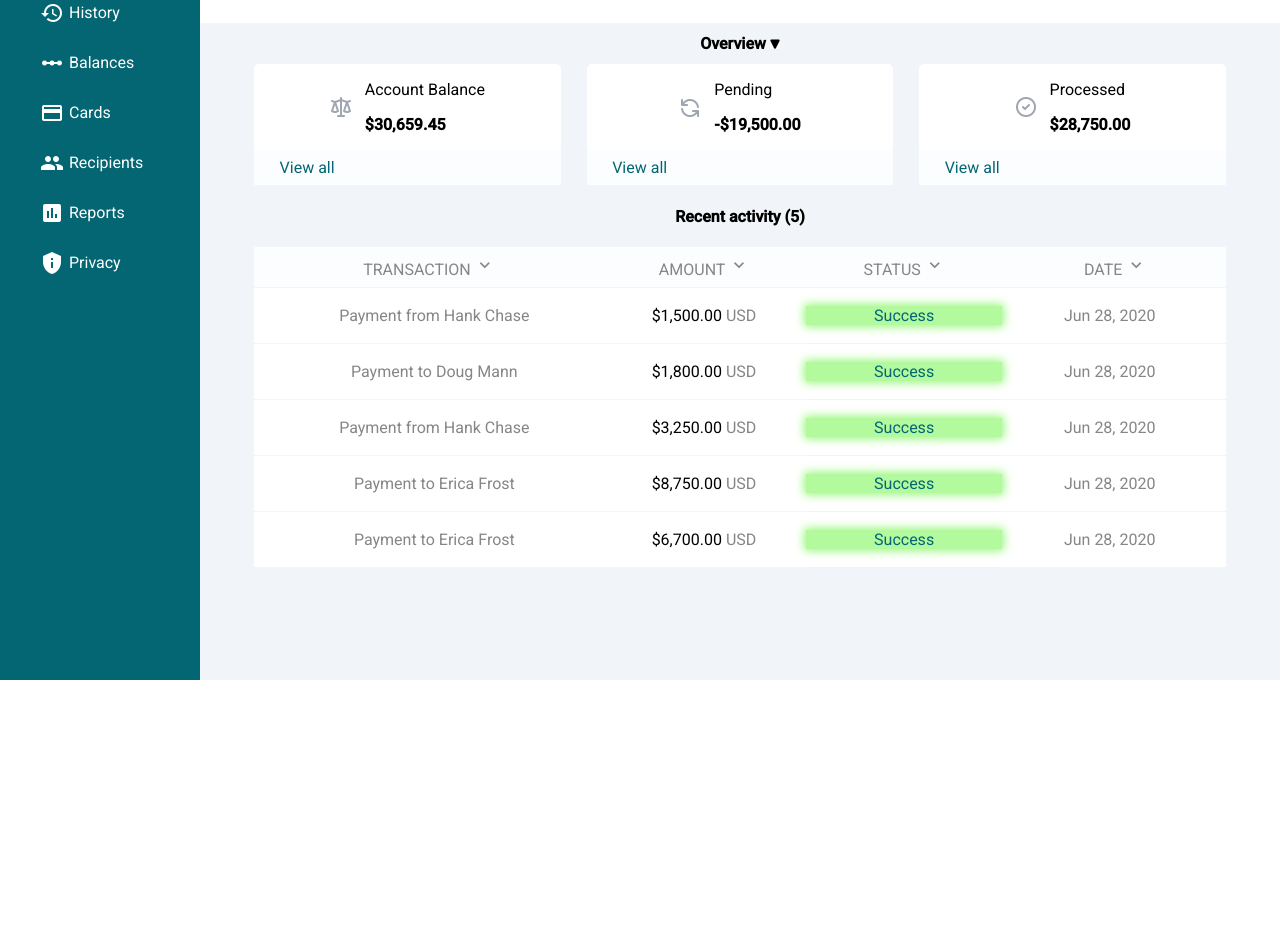
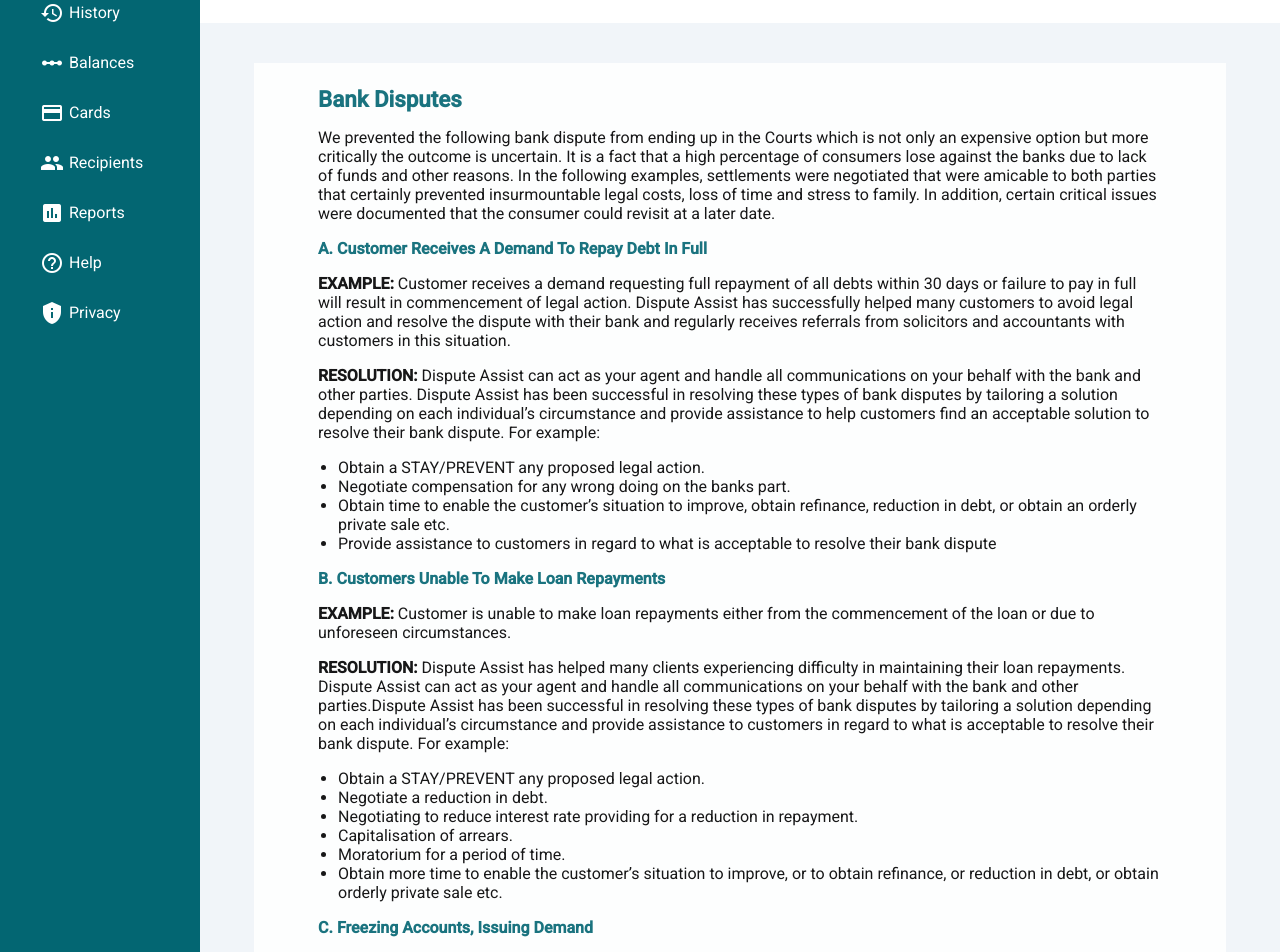
Before and after one commit to WojciechxFalkowski/paymentApp, an Angular app: page /help in a window 1280 px wide. Shown: the part 120-1072 px from the top of the page. Before the commit the page ends 800 px from the top, so only its background shows below. Built offline with nearby package versions, Linux system fonts and the light colour scheme.

Commit message:
adddispute component in help, update help component

```diff
--- a/src/app/app.module.ts
+++ b/src/app/app.module.ts
@@ -23,6 +23,8 @@
 import { FormsModule, ReactiveFormsModule } from '@angular/forms';
 import { ReportsComponent } from './reports/reports.component';
 import { PrivacyComponent } from './privacy/privacy.component';
+import { HelpComponent } from './help/help.component';
+import { DisputeComponent } from './help/dispute/dispute.component';
 @NgModule({
   declarations: [
     AppComponent,
@@ -42,6 +44,8 @@
     AddContactComponent,
     ReportsComponent,
     PrivacyComponent,
+    HelpComponent,
+    DisputeComponent,
   ],
   imports: [
     BrowserModule,
@@ -57,7 +61,7 @@
       { path: 'recipients/add', component: AddContactComponent },
       { path: 'reports', component: ReportsComponent },
       { path: 'settings', component: RecentActivityComponent },
-      { path: 'help', component: RecentActivityComponent },
+      { path: 'help', component: HelpComponent },
       { path: 'privacy', component: PrivacyComponent },
     ]),
     FormsModule,
--- /dev/null
+++ b/src/app/help/dispute/dispute.component.css
@@ -0,0 +1,11 @@
+.dispute__h2 {
+  font-size: 1rem;
+  color: #036672;
+}
+
+.dispute__span {
+  font-weight: bold;
+}
+.dispute__ul {
+  padding-inline-start: 20px;
+}
--- /dev/null
+++ b/src/app/help/dispute/dispute.component.html
@@ -0,0 +1,8 @@
+<div class="dispute" *ngIf="dispute.titleLetter">
+  <h2 class="dispute__h2"><span class="dispute__span">{{dispute.titleLetter}}. </span>{{dispute.title}}</h2>
+  <p class="dispute__p"><span class="dispute__span">EXAMPLE: </span>{{dispute.example}}</p>
+  <p class="dispute__p"><span class="dispute__span">RESOLUTION: </span>{{dispute.resolution}}</p>
+  <ul class="dispute__ul" *ngIf="dispute.ul.li[0]">
+    <li class="dispute__li" *ngFor="let li of dispute.ul.li">{{li}}</li>
+  </ul>
+</div>
--- /dev/null
+++ b/src/app/help/dispute/dispute.component.ts
@@ -0,0 +1,13 @@
+import { Component, OnInit, Input } from '@angular/core';
+import { Dispute } from './../../models/dispute';
+@Component({
+  selector: 'app-dispute',
+  templateUrl: './dispute.component.html',
+  styleUrls: ['./dispute.component.css'],
+})
+export class DisputeComponent implements OnInit {
+  @Input() dispute: Dispute;
+  constructor() {}
+
+  ngOnInit(): void {}
+}
--- /dev/null
+++ b/src/app/help/help.component.css
@@ -0,0 +1,12 @@
+.help {
+  box-sizing: border-box;
+  width: 90%;
+  background-color: white;
+  padding: 1vh 5vw;
+  margin: 5vh auto;
+  opacity: 0.9;
+}
+.help__h1 {
+  font-size: 1.4rem;
+  color: #036672;
+}
--- /dev/null
+++ b/src/app/help/help.component.html
@@ -0,0 +1,9 @@
+<div class="help">
+  <h1 class="help__h1">Bank Disputes</h1>
+  <p class="help__p">We prevented the following bank dispute from ending up in the Courts which is not only an expensive
+    option but more critically the outcome is uncertain. It is a fact that a high percentage of consumers lose against
+    the banks due to lack of funds and other reasons. In the following examples, settlements were negotiated that were
+    amicable to both parties that certainly prevented insurmountable legal costs, loss of time and stress to family. In
+    addition, certain critical issues were documented that the consumer could revisit at a later date.</p>
+  <app-dispute *ngFor="let disupute of disputes" [dispute]="disupute"></app-dispute>
+</div>
--- /dev/null
+++ b/src/app/help/help.component.ts
@@ -0,0 +1,86 @@
+import { Component, OnInit } from '@angular/core';
+import { Dispute } from './../models/dispute';
+@Component({
+  selector: 'app-help',
+  templateUrl: './help.component.html',
+  styleUrls: ['./help.component.css'],
+})
+export class HelpComponent implements OnInit {
+  disputes: Array<Dispute> = [
+    {
+      titleLetter: 'A',
+      title: 'Customer Receives A Demand To Repay Debt In Full',
+
+      example:
+        'Customer receives a demand requesting full repayment of all debts within 30 days or failure to pay in full will result in commencement of legal action. Dispute Assist has successfully helped many customers to avoid legal action and resolve the dispute with their bank and regularly receives referrals from solicitors and accountants with customers in this situation.',
+      resolution:
+        'Dispute Assist can act as your agent and handle all communications on your behalf with the bank and other parties. Dispute Assist has been successful in resolving these types of bank disputes by tailoring a solution depending on each individual’s circumstance and provide assistance to help customers find an acceptable solution to resolve their bank dispute. For example:',
+      ul: {
+        li: [
+          'Obtain a STAY/PREVENT any proposed legal action.',
+          'Negotiate compensation for any wrong doing on the banks part.',
+          'Obtain time to enable the customer’s situation to improve, obtain refinance, reduction in debt, or obtain an orderly private sale etc.',
+          'Provide assistance to customers in regard to what is acceptable to resolve their bank dispute',
+        ],
+      },
+    },
+    {
+      titleLetter: 'B',
+      title: 'Customers Unable To Make Loan Repayments',
+      example:
+        'Customer is unable to make loan repayments either from the commencement of the loan or due to unforeseen circumstances.',
+      resolution:
+        'Dispute Assist has helped many clients experiencing difficulty in maintaining their loan repayments.  Dispute Assist can act as your agent and handle all communications on your behalf with the bank and other parties.Dispute Assist has been successful in resolving these types of bank disputes by tailoring a solution depending on each individual’s circumstance and provide assistance to customers in regard to what is acceptable to resolve their bank dispute. For example:',
+      ul: {
+        li: [
+          'Obtain a STAY/PREVENT any proposed legal action.',
+          'Negotiate a reduction in debt.',
+          'Negotiating to reduce interest rate providing for a reduction in repayment.',
+          'Capitalisation of arrears.',
+          'Moratorium for a period of time.',
+          'Obtain more time to enable the customer’s situation to improve, or to obtain refinance, or reduction in debt, or obtain orderly private sale etc.',
+        ],
+      },
+    },
+    {
+      titleLetter: 'C',
+      title: 'Freezing Accounts, Issuing Demand',
+      example:
+        'The bank froze the customer’s working cheque account without notice and simultaneously entered discussions to restructure the customer loans whilst simultaneously issuing demands for repayment of debt in full and a letter to vacate the property advising the customer that legal action had commenced when in fact it had not commenced legal action.',
+      resolution:
+        'Dispute Assist successfully negotiated between the bank and the customer to resolve the issues in dispute and obtained a reduction in the customer’s debt. Dispute Assist acted as the agent and handled all communications between the bank and other parties. Dispute Assist attended to research and completion of outline of the issues in dispute, attended to conciliation and pre-conciliation documentation, provided assistance in assessing acceptable resolve of the issues in dispute, negotiate settlement, negotiations for preparation and amendment of final deed of agreement.',
+      ul: {
+        li: [],
+      },
+    },
+    {
+      titleLetter: 'D',
+      title: 'Customers Unable To Navigate Through Ombudsman Process',
+      example:
+        'Dispute Assist has successfully assisted many customers who were unable to deal with the Ombudsman process. Dispute Assist acted as the agent on the customers behalf and handled all communications with the Ombudsman, the bank and other parties.',
+      resolution:
+        'Dispute Assist has successfully assisted customers for example:',
+      ul: {
+        li: [
+          'The Ombudsman has closed complaints and Dispute Assist has been successful in reopening the bank complaint and resolving the bank dispute.',
+          'Research customers file and compile report of all issues in dispute.',
+          'Correspond on customer’s behalf with Ombudsman regarding losses, jurisdiction, responding to banks correspondence and evidencing issues in dispute etc.',
+          'Provide assistance to customers in regard to what is acceptable to resolve their bank dispute.',
+          'Negotiate increase in settlement directly with bank.',
+        ],
+      },
+    },
+    {
+      titleLetter: '',
+      title: '',
+      example: '',
+      resolution: '',
+      ul: {
+        li: ['', '', ''],
+      },
+    },
+  ];
+  constructor() {}
+
+  ngOnInit(): void {}
+}
--- a/src/app/menu/menu.component.ts
+++ b/src/app/menu/menu.component.ts
@@ -45,11 +45,11 @@
     //   url: '/settings',
     //   icon: 'settings',
     // },
-    // {
-    //   name: 'Help',
-    //   url: '/help',
-    //   icon: 'help_outline',
-    // },
+    {
+      name: 'Help',
+      url: '/help',
+      icon: 'help_outline',
+    },
     {
       name: 'Privacy',
       url: '/privacy',
--- /dev/null
+++ b/src/app/models/dispute.ts
@@ -0,0 +1,9 @@
+export interface Dispute {
+  titleLetter: string;
+  title: string;
+  example: string;
+  resolution: string;
+  ul: {
+    li: Array<string>;
+  };
+}
--- a/src/app/privacy/privacy.component.css
+++ b/src/app/privacy/privacy.component.css
@@ -7,9 +7,11 @@
 }
 .privacy__h1 {
   font-size: 1.5rem;
+  color: #036672;
 }
 .privacy__h2 {
   font-size: 1.4rem;
+  color: #036672;
 }
 .privacy__div-img {
   text-align: center;
@@ -29,10 +31,6 @@
   }
 }
 @media (min-width: 1024px) {
-  .privacy {
-    padding: 1vh 7vw;
-    margin: 5vh auto;
-  }
   .privacy__img {
     max-width: 500px;
   }
```
Also changed, not shown: 7 other files (tests, documents, lock files or other folders).
